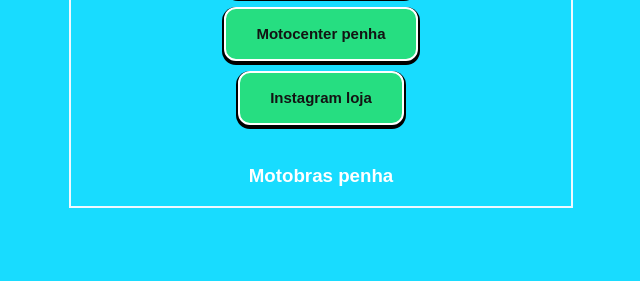
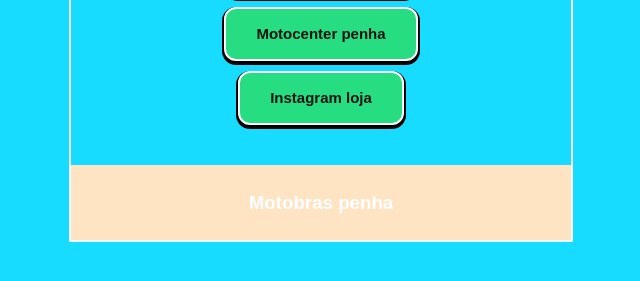
Before and after one commit to Henrique-teste/motobras, a plain HTML site: page index.html in a window 1280 px wide. Shown: the part 337-618 px from the top of the page, without its empty margins (319-959 px from the left). Drawn offline with Linux system fonts and the light colour scheme; a web font is replaced by a local one.

Commit message:
Update index.css

```diff
--- a/index.css
+++ b/index.css
@@ -66,6 +66,8 @@
 .footer{
     text-align: center;
     margin-top: 40px;
+    background-color: bisque;
+    padding:8px;
 }
 h1{
     font-family: "Poetsen One", sans-serif;
```
